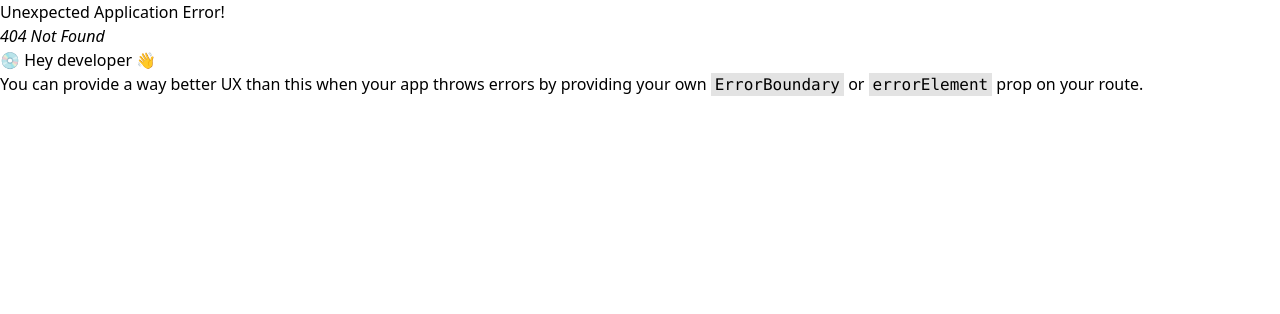
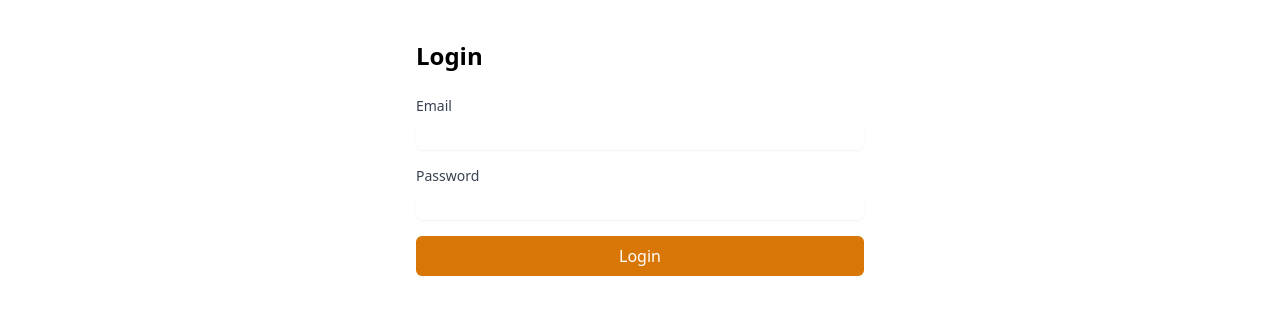
Before and after one commit to Miloss1970/Booking-App, a React (Vite) app in the folder booking-rooms/: page /login in a window 1280 px wide. Before the commit this address had no page. Shown: the top 314 px of the page. Built offline with nearby package versions, Linux system fonts and the light colour scheme.

Commit message:
create login page

```diff
--- a/booking-rooms/src/components/cabineForm/CabineForm.jsx
+++ b/booking-rooms/src/components/cabineForm/CabineForm.jsx
@@ -27,13 +27,12 @@ const CabineForm = ({ cabineToEdit, id, closeModal }) => {
   });
   const isEdit = cabineToEdit ? true : false;
 
-  //napraviti 1 funkciju addEditCabine
   const onSubmit = (data) => {
-    addEditCabine(id, data).then((res) => {
-      dispatch(editCabine({ id: id, updatedCabine: res[0] }));
-      closeModal();
-    });
     if (isEdit) {
+      addEditCabine(id, data).then((res) => {
+        dispatch(editCabine({ id: id, updatedCabine: res[0] }));
+        closeModal();
+      });
     } else {
       addEditCabine(null, data).then((res) => {
         dispatch(createCabine(res[0]));
@@ -52,7 +51,7 @@ const CabineForm = ({ cabineToEdit, id, closeModal }) => {
         <input
           defaultValue={cabineToEdit?.name || ""}
           {...register("name")}
-          className="mt-1 block w-full rounded-md h-[30px] border-gray-300 shadow-sm focus:border-primary focus:ring focus:ring-primary outline-none"
+          className="input"
         />
         {errors.name && (
           <p className="text-red-500 text-xs">{errors.name.message}</p>
@@ -66,7 +65,7 @@ const CabineForm = ({ cabineToEdit, id, closeModal }) => {
         <input
           defaultValue={cabineToEdit?.maxCapabilites || ""}
           {...register("maxCapabilites")}
-          className="mt-1 block w-full rounded-md h-[30px] border-gray-300 shadow-sm focus:border-primary focus:ring focus:ring-primary outline-none"
+          className="input"
         />
         {errors.maxCapabilites && (
           <p className="text-red-500 text-xs">
@@ -76,64 +75,53 @@ const CabineForm = ({ cabineToEdit, id, closeModal }) => {
       </div>
 
       <div>
-        <label className="block text-sm font-medium text-gray-700">
-          Regular Price
-        </label>
+        <label className="label">Regular Price</label>
         <input
           defaultValue={cabineToEdit?.regularPrice || ""}
           {...register("regularPrice")}
-          className="mt-1 block w-full rounded-md h-[30px] border-gray-300 shadow-sm focus:border-primaryfocus:ring focus:ring-primary outline-none"
+          className="input"
         />
         {errors.regularPrice && (
-          <p className="text-red-500 text-xs">{errors.regularPrice.message}</p>
+          <p className="error-input">{errors.regularPrice.message}</p>
         )}
       </div>
 
       <div>
-        <label className="block text-sm font-medium text-gray-700">
-          Discount
-        </label>
+        <label className="label">Discount</label>
         <input
           defaultValue={cabineToEdit?.discount || ""}
           {...register("discount")}
-          className="mt-1 block w-full rounded-md h-[30px] border-gray-300 shadow-sm focus:border-primary focus:ring focus:ring-primary outline-none"
+          className="input"
         />
         {errors.discount && (
-          <p className="text-red-500 text-xs">{errors.discount.message}</p>
+          <p className="error-input">{errors.discount.message}</p>
         )}
       </div>
 
       <div>
-        <label className="block text-sm font-medium text-gray-700">
-          Description
-        </label>
+        <label className="label">Description</label>
         <textarea
           defaultValue={cabineToEdit?.description || ""}
           {...register("description")}
-          className="mt-1 block w-full rounded-md border-gray-300 shadow-sm focus:border-primary focus:ring focus:ring-primary outline-none"
+          className="input"
         />
         {errors.description && (
-          <p className="text-red-500 text-xs">{errors.description.message}</p>
+          <p className="error-input">{errors.description.message}</p>
         )}
       </div>
 
       <div>
-        <label className="block text-sm font-medium text-gray-700">Image</label>
+        <label className="label">Image</label>
         <input
           defaultValue={cabineToEdit?.image || ""}
           {...register("image")}
-          className="mt-1 block w-full rounded-md border-gray-300 shadow-sm focus:border-primary focus:ring focus:ring-primaryoutline-none"
+          className="input"
         />
-        {errors.image && (
-          <p className="text-red-500 text-xs">{errors.image.message}</p>
-        )}
+        {errors.image && <p className="error-input">{errors.image.message}</p>}
       </div>
 
       <div>
-        <button
-          type="submit"
-          className="py-2 px-4 text-white bg-primary w-full rounded-lg"
-        >
+        <button type="submit" className="btn-submit">
           {cabineToEdit ? "Edit" : "Submit"}
         </button>
       </div>
--- a/booking-rooms/src/components/sideBar/SideBar.jsx
+++ b/booking-rooms/src/components/sideBar/SideBar.jsx
@@ -1,6 +1,6 @@
 import React from "react";
 import { Link } from "react-router-dom";
-//users
+
 const Sidebar = () => {
   return (
     <div className="fixed h-screen w-64 bg-white flex flex-col border-r-2 border-primary">
@@ -11,8 +11,12 @@ const Sidebar = () => {
         <Link to="/" className="py-2 px-4 hover:bg-gray-200">
           Rooms
         </Link>
+
         <Link to="/booking" className="py-2 px-4 hover:bg-gray-200">
           Booking
+        </Link>
+        <Link to="/user" className="py-2 px-4 hover:bg-gray-200">
+          User
         </Link>
       </div>
     </div>
--- a/booking-rooms/src/index.css
+++ b/booking-rooms/src/index.css
@@ -1,3 +1,18 @@
 @import "tailwindcss/base";
 @import "tailwindcss/components";
 @import "tailwindcss/utilities";
+
+@layer components {
+  .input {
+    @apply mt-1 block w-full rounded-md h-[30px] border-gray-300 shadow-sm focus:border-primary p-2 focus:ring focus:ring-primary outline-none;
+  }
+  .label {
+    @apply block text-sm font-medium text-gray-700;
+  }
+  .error-input {
+    @apply text-red-500 text-xs;
+  }
+  .btn-submit {
+    @apply py-2 px-4 text-white bg-primary w-full rounded-lg mt-4 hover:opacity-90 transition-all duration-300;
+  }
+}
--- a/booking-rooms/src/main.jsx
+++ b/booking-rooms/src/main.jsx
@@ -3,11 +3,12 @@ import ReactDOM from "react-dom/client";
 import App from "./App.jsx";
 import "./index.css";
 import { createBrowserRouter, RouterProvider } from "react-router-dom";
-import Rooms from "./page/rooms/Rooms.jsx";
 import Booking from "./page/booking/Booking.jsx";
 import SidebarWrapper from "./components/wrapper/SideBarWrapper.jsx";
 import { Provider } from "react-redux";
 import store from "./store/store.js";
+import User from "./page/user/User.jsx";
+import Login from "./page/login/Login.jsx";
 
 const router = createBrowserRouter([
   {
@@ -18,14 +19,7 @@ const router = createBrowserRouter([
       </SidebarWrapper>
     ),
   },
-  {
-    path: "/rooms",
-    element: (
-      <SidebarWrapper>
-        <Rooms />
-      </SidebarWrapper>
-    ),
-  },
+
   {
     path: "/booking",
     element: (
@@ -33,6 +27,18 @@ const router = createBrowserRouter([
         <Booking />
       </SidebarWrapper>
     ),
+  },
+  {
+    path: "/user",
+    element: (
+      <SidebarWrapper>
+        <User />
+      </SidebarWrapper>
+    ),
+  },
+  {
+    path: "/login",
+    element: <Login />,
   },
 ]);
 ReactDOM.createRoot(document.getElementById("root")).render(
--- /dev/null
+++ b/booking-rooms/src/page/login/Login.jsx
@@ -0,0 +1,72 @@
+import React from "react";
+import { useForm } from "react-hook-form";
+import { zodResolver } from "@hookform/resolvers/zod";
+import * as z from "zod";
+import { loginUser } from "../../service/cabine";
+
+const schema = z.object({
+  email: z.string().email({ message: "Invalid email address" }),
+  password: z
+    .string()
+    .min(6, { message: "Password must be at least 6 characters" }),
+});
+
+const Login = () => {
+  const {
+    register,
+    handleSubmit,
+    formState: { errors },
+  } = useForm({
+    resolver: zodResolver(schema),
+  });
+  //sticenje ruta
+  const onSubmit = async (body) => {
+    loginUser(body).then((res) => console.log(res));
+  };
+
+  return (
+    <div className="max-w-md mx-auto mt-10">
+      <h2 className="text-2xl font-bold mb-6">Login</h2>
+      <form onSubmit={handleSubmit(onSubmit)} className="space-y-4">
+        <div>
+          <label htmlFor="email" className="label">
+            Email
+          </label>
+          <input
+            id="email"
+            type="email"
+            {...register("email")}
+            className="input"
+          />
+          {errors.email && (
+            <p className="error-input">{errors.email.message}</p>
+          )}
+        </div>
+
+        <div>
+          <label htmlFor="password" className="label">
+            Password
+          </label>
+          <input
+            id="password"
+            type="password"
+            {...register("password")}
+            className="input"
+          />
+          {errors.password && (
+            <p className="error-input">{errors.password.message}</p>
+          )}
+        </div>
+
+        <button
+          type="submit"
+          className="w-full bg-primary text-white py-2 px-4 rounded-md hover:bg-primary-dark"
+        >
+          Login
+        </button>
+      </form>
+    </div>
+  );
+};
+
+export default Login;
--- a/booking-rooms/src/service/cabine.js
+++ b/booking-rooms/src/service/cabine.js
@@ -36,6 +36,7 @@ export const fetchData = async ({ available, sortOption }) => {
 
 export const addEditCabine = async (id, body) => {
   if (id) {
+    //query
     const { data, error } = await supabase
       .from("cabines")
       .update(body)
@@ -64,3 +65,30 @@ export const fetchSingeCabine = async (id) => {
   if (error) return error;
   return data;
 };
+
+export const createUser = async (body) => {
+  const { data, error } = await supabase.auth.signUp({
+    email: body.email,
+    password: body.password,
+    options: {
+      data: {
+        full_name: body.full_name,
+      },
+    },
+  });
+
+  if (error) error.message;
+  return data;
+};
+
+export const loginUser = async (body) => {
+  const { email, password } = body;
+
+  const { data, error } = await supabase.auth.signInWithPassword({
+    email,
+    password,
+  });
+
+  if (error) error.message;
+  return data;
+};
```
